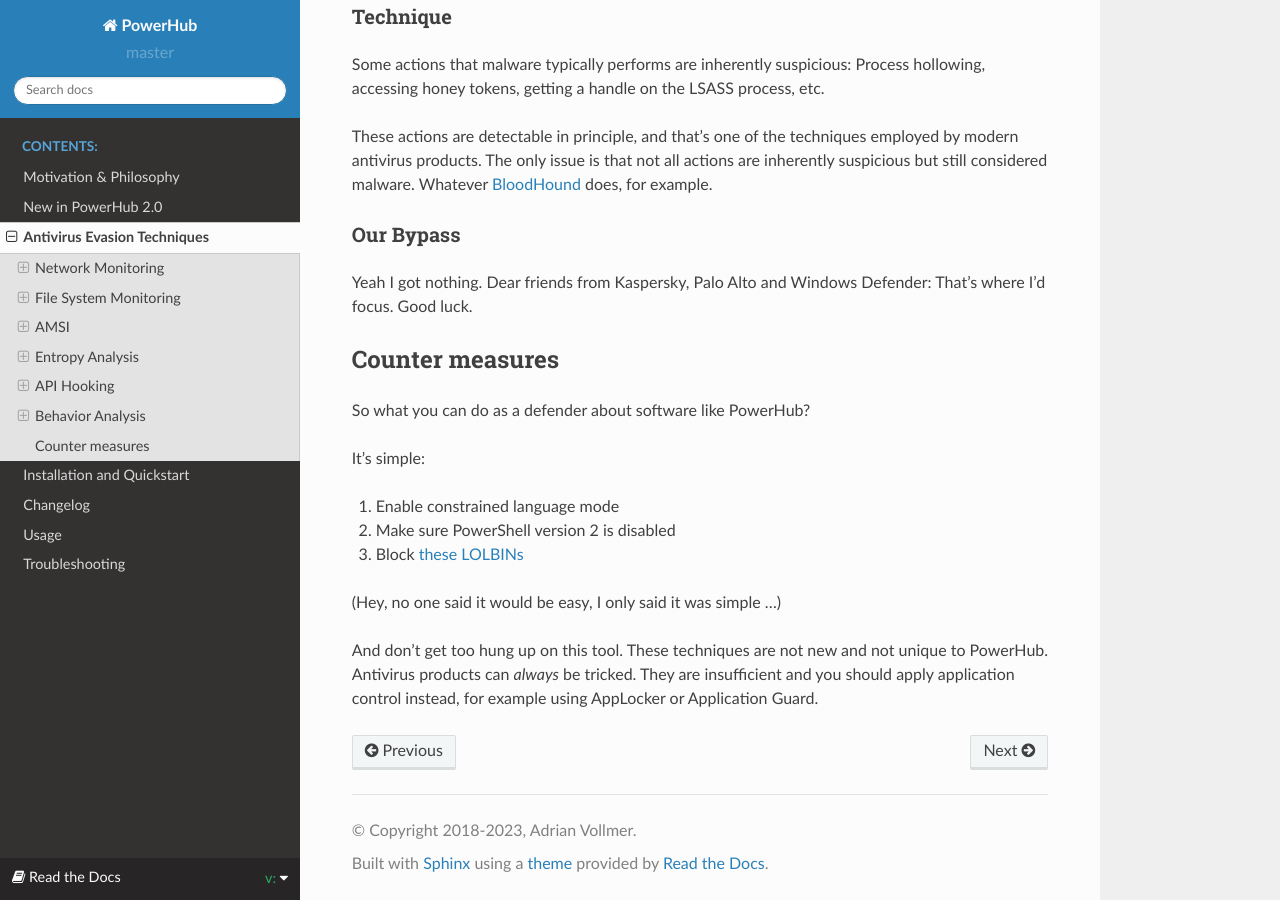
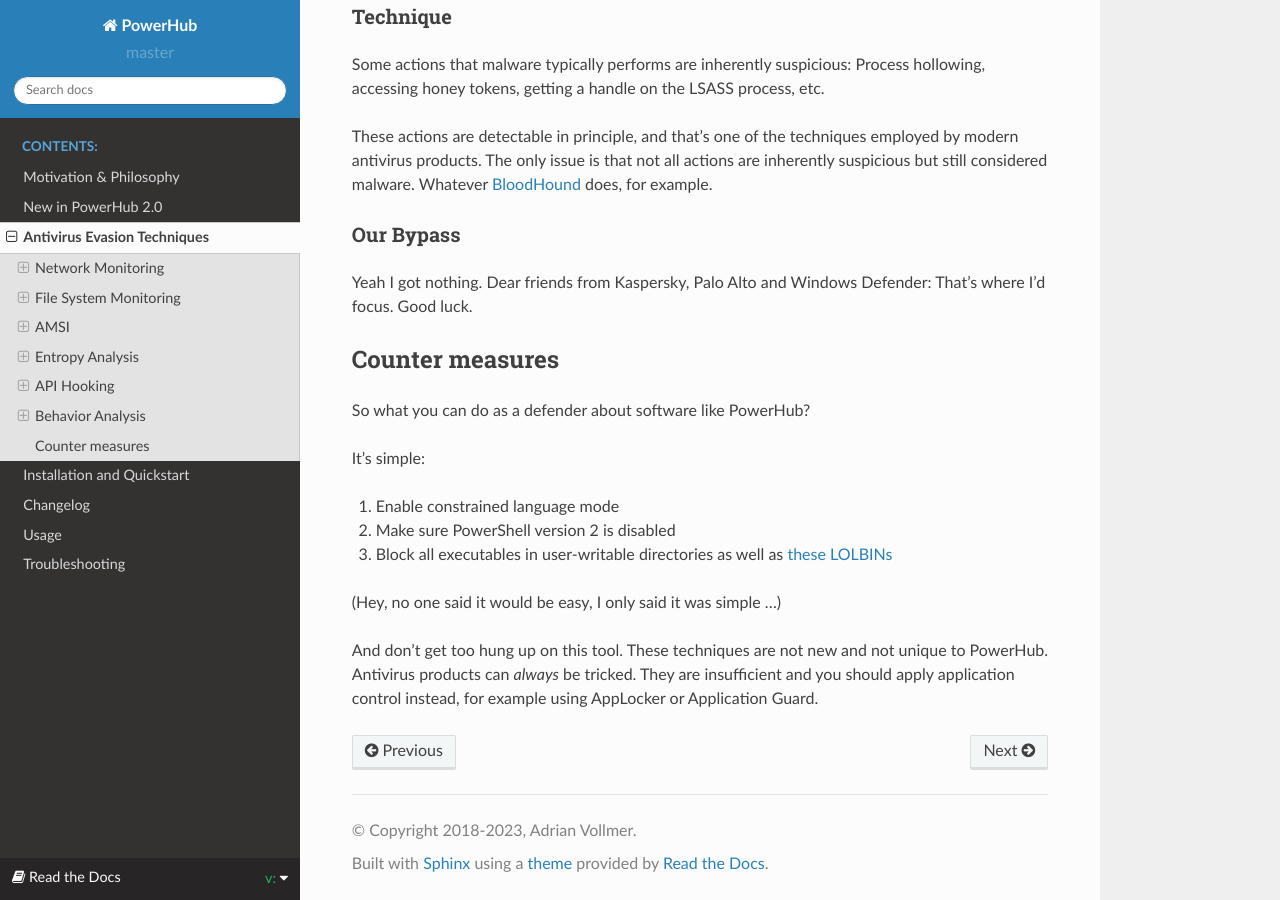
Before and after one commit to AdrianVollmer/PowerHub, a Sphinx documentation site: the page built from docs/evasion.md, in a window 1280 px wide and 900 px high, scrolled down 2688 px. Built offline with Sphinx 7.4.7 and the Read the Docs theme 2.0.0, drawn with Linux system fonts in a browser that asks for light colours.

Commit message:
Improve doc on applocker

```diff
--- a/docs/evasion.md
+++ b/docs/evasion.md
@@ -143,7 +143,7 @@
 
 1. Enable constrained language mode
 1. Make sure PowerShell version 2 is disabled
-1. Block [these LOLBINs](https://learn.microsoft.com/en-us/windows/security/threat-protection/windows-defender-application-control/microsoft-recommended-block-rules)
+1. Block all executables in user-writable directories as well as [these LOLBINs](https://learn.microsoft.com/en-us/windows/security/threat-protection/windows-defender-application-control/microsoft-recommended-block-rules)
 
 (Hey, no one said it would be easy, I only said it was simple ...)
 
```
